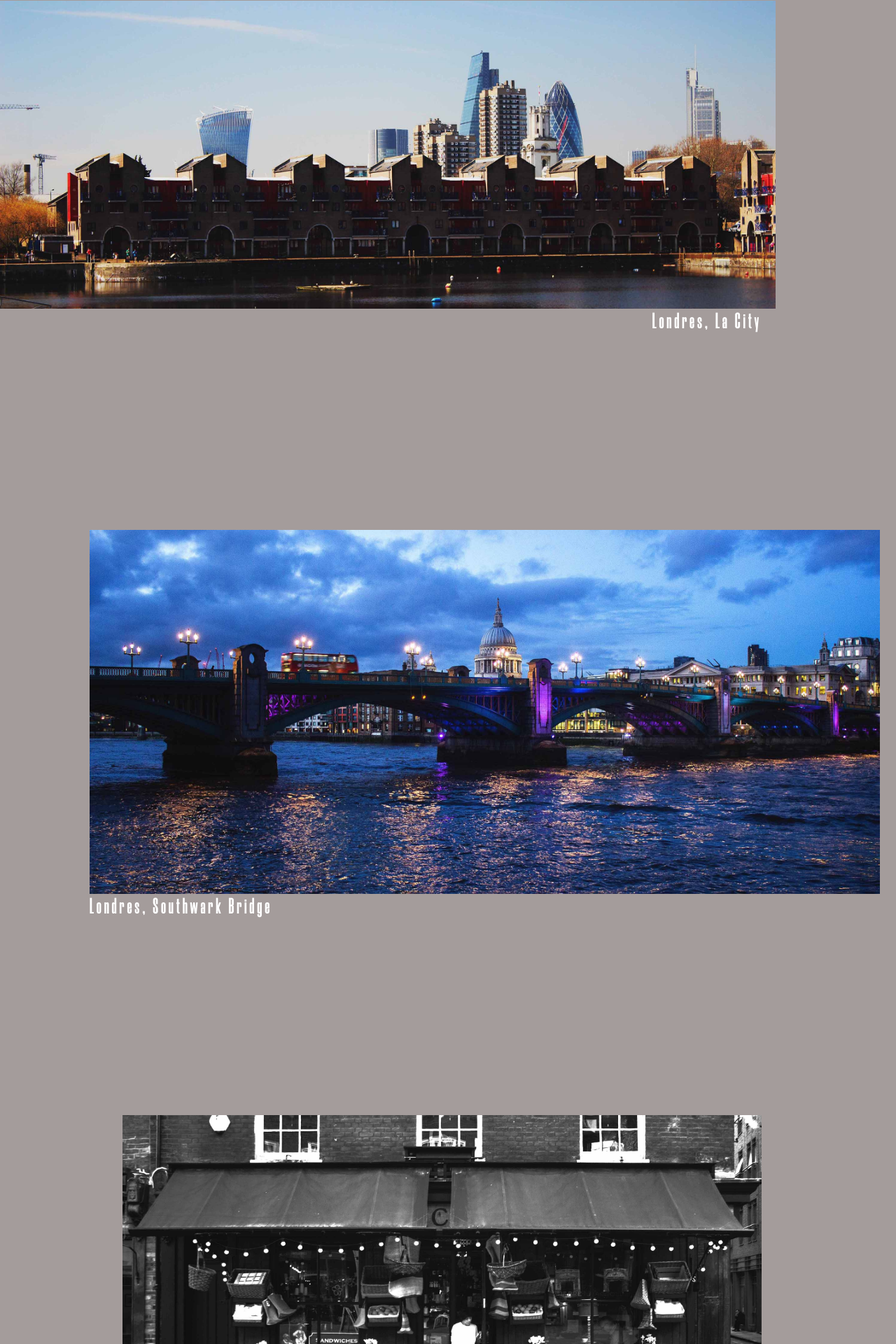
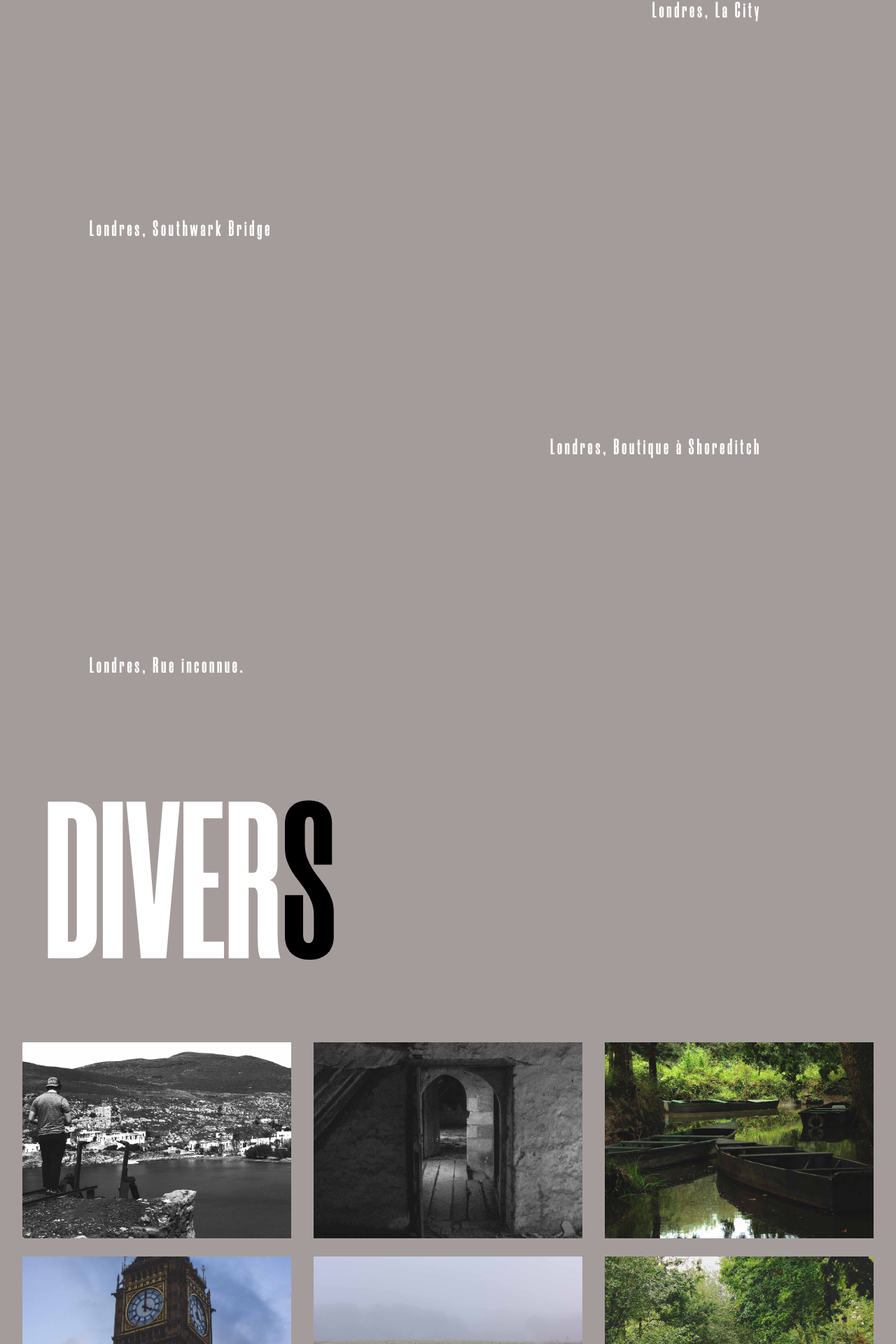
Before and after one commit to RomainBERNAZ/portfolioV2, a React (Create React App) app: page /photographs in a window 1280 px wide. Shown: the part 879-2799 px from the top of the page at 70% size. Built offline with nearby package versions, Linux system fonts and the light colour scheme.

Commit message:
test image

```diff
--- a/src/components/Photographs/Photographs.js
+++ b/src/components/Photographs/Photographs.js
@@ -205,19 +205,19 @@ const Photographs = () => {
 
         <div className="photographs">
             <div className="londonCity">
-                <img className="london" src={require ('../../images/photographs/london.jpg').default} alt=""/>
+    {/* <img className="london" src={require ('../../images/photographs/london.jpg').default} alt=""/>*/}
                 <p>Londres, La City</p>
             </div>
             <div className="londonBridge">
-                <img className="bridge" src={require ('../../images/photographs/pont.jpg').default} alt=""/>
+      {/*  <img className="bridge" src={require ('../../images/photographs/pont.jpg').default} alt=""/>*/}
                 <p>Londres, Southwark Bridge</p>
             </div>
             <div className="londonShop">
-                <img className="shop" src={require ('../../images/photographs/shop.jpg').default} alt=""/>
+     {/*   <img className="shop" src={require ('../../images/photographs/shop.jpg').default} alt=""/>*/}
                 <p>Londres, Boutique à Shoreditch</p>
             </div>
             <div className="judStreet">
-                <img className="jude" src={ require ('../../images/photographs/judstreet.jpg').default} alt=""/>
+         {/*<img className="jude" src={ require ('../../images/photographs/judstreet.jpg').default} alt=""/> */}
                 <p>Londres, Rue inconnue.</p>
             </div>
 
--- a/src/components/Projects/Projects.js
+++ b/src/components/Projects/Projects.js
@@ -222,7 +222,7 @@ const Projects = () => {
 
         <div className="fairmadeBlock">
                 <div className="fairmadeImage">
-                    <img src={require ('../../images/fairmade.png').default} alt="" className="fairmade"/>
+           { /*      <img src={require ('../../images/fairmade.png').default} alt="" className="fairmade"/> */    }
                     <div className="fairmadeSquare"></div>
                 </div>
                 <div className="fairmadeText">
@@ -250,14 +250,14 @@ const Projects = () => {
                     <a target="_blank" href="https://twitter.com/ParkNantesBot"> <i  className="fas fa-arrow-right"></i></a>
                 </div>
                 <div className="twitterImage">
-                    <img src={require('../../images/twitter.png').default} alt="" className="twitter"/>
+            {/*  <img src={require('../../images/twitter.png').default} alt="" className="twitter"/>*/}
                     <div className="twitterSquare"></div>
                 </div>
         </div>
 
         <div className="weatherBlock">
                 <div className="weatherImage">
-                    <img src={require ('../../images/weather.png').default} alt="" className="weather"/>
+             {/* <img src={require ('../../images/weather.png').default} alt="" className="weather"/> */}
                     <div className="weatherSquare"></div>
                 </div>
                 <div className="weatherText">
@@ -288,7 +288,7 @@ const Projects = () => {
                     <a target="_blank" href="https://react-recipe-app-strapi.herokuapp.com/"> <i  className="fas fa-arrow-right"></i></a>
                 </div>
                 <div className="recipeImage">
-                    <img src={require ('../../images/recipe.png').default} alt="" className="recipe"/>
+                {/*  <img src={require ('../../images/recipe.png').default} alt="" className="recipe"/>*/}
                     <div className="recipeSquare"></div>
                 </div>
         </div>
```
Also changed, not shown: 1 other file (tests, documents, lock files or other folders).
